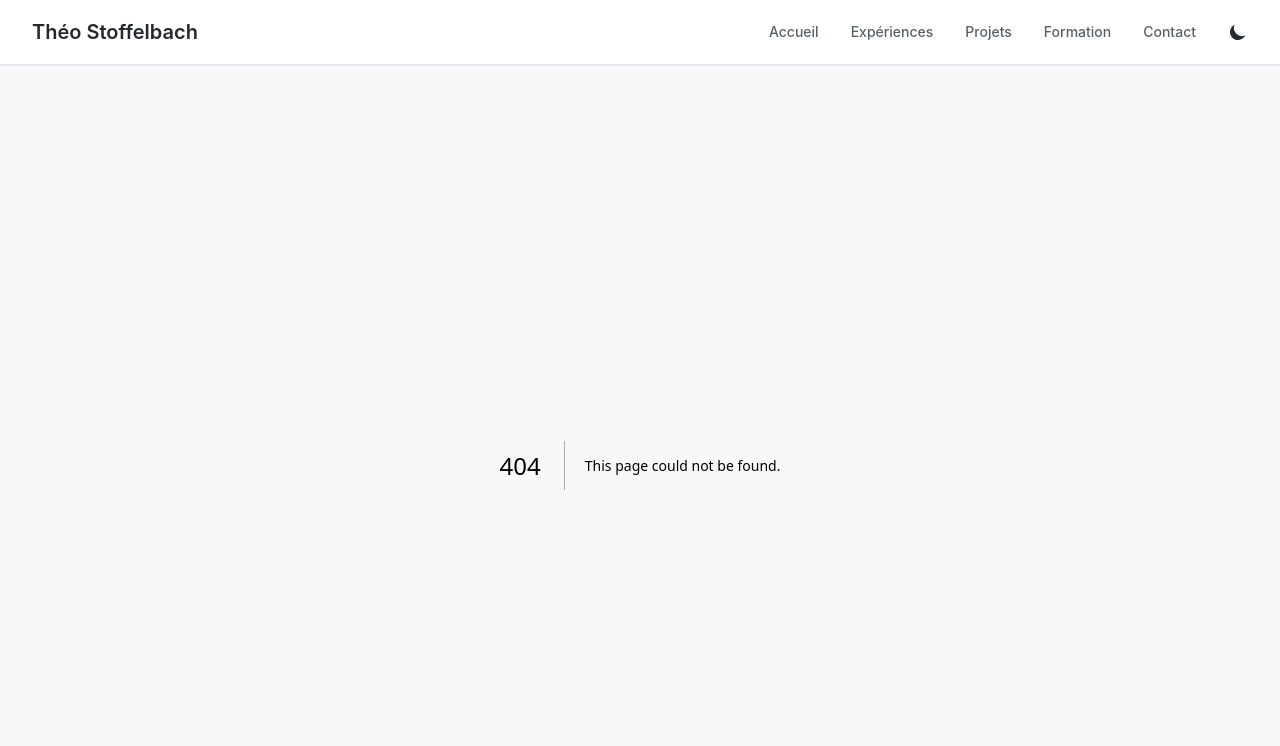
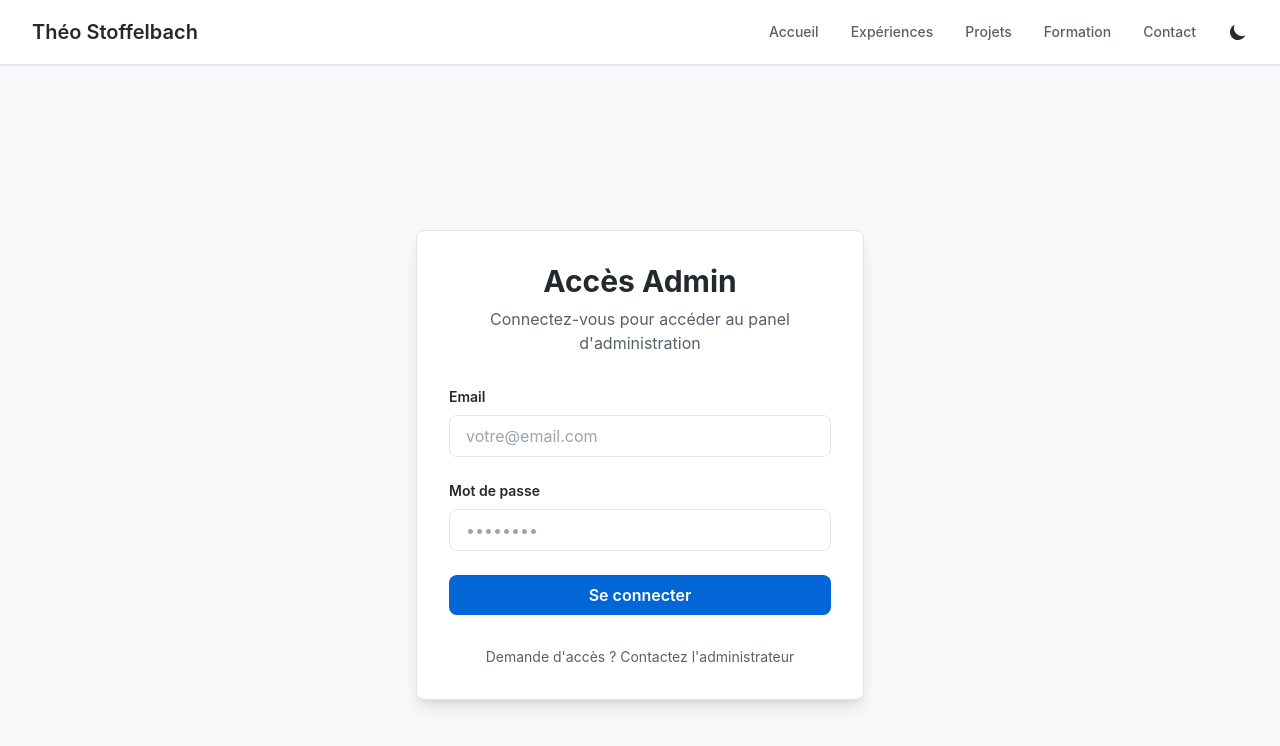
Before and after one commit to theo-stoffelbach/PorteFolio, a Next.js app: page /login in a window 1280 px wide. Before the commit this address had no page. Shown: the top 746 px of the page. Built offline with nearby package versions, Linux system fonts and the light colour scheme.

Commit message:
feat: Add admin authentication system
- Create login page with email/password form
- Implement authentication API endpoints (/api/auth/login, /api/auth/logout)
- Add middleware to protect /admin routes
- Use JWT cookies for session management
- Redirect unauthenticated users to login page

```diff
--- /dev/null
+++ b/app/api/auth/login/route.ts
@@ -0,0 +1,45 @@
+import { NextRequest, NextResponse } from "next/server";
+
+// Credentials par défaut - À modifier en production !
+const ADMIN_EMAIL = process.env.ADMIN_EMAIL || "admin@portfolio.com";
+const ADMIN_PASSWORD = process.env.ADMIN_PASSWORD || "admin123";
+
+export async function POST(request: NextRequest) {
+  try {
+    const body = await request.json();
+    const { email, password } = body;
+
+    // Vérification des credentials
+    if (email === ADMIN_EMAIL && password === ADMIN_PASSWORD) {
+      // Créer une réponse avec cookie de session
+      const response = NextResponse.json(
+        { message: "Connexion réussie" },
+        { status: 200 }
+      );
+
+      // Créer un token simple (en production, utiliser JWT)
+      const token = Buffer.from(`${email}:${Date.now()}`).toString("base64");
+
+      // Définir le cookie
+      response.cookies.set("admin_token", token, {
+        httpOnly: true,
+        secure: process.env.NODE_ENV === "production",
+        sameSite: "lax",
+        maxAge: 60 * 60 * 24 * 7, // 7 jours
+      });
+
+      return response;
+    }
+
+    return NextResponse.json(
+      { message: "Email ou mot de passe incorrect" },
+      { status: 401 }
+    );
+  } catch (error) {
+    console.error("Erreur lors de la connexion:", error);
+    return NextResponse.json(
+      { message: "Erreur serveur" },
+      { status: 500 }
+    );
+  }
+}
--- /dev/null
+++ b/app/api/auth/logout/route.ts
@@ -0,0 +1,16 @@
+import { NextRequest, NextResponse } from "next/server";
+
+export async function POST(request: NextRequest) {
+  const response = NextResponse.json(
+    { message: "Déconnexion réussie" },
+    { status: 200 }
+  );
+
+  // Supprimer le cookie
+  response.cookies.set("admin_token", "", {
+    httpOnly: true,
+    maxAge: 0,
+  });
+
+  return response;
+}
--- /dev/null
+++ b/app/login/page.tsx
@@ -0,0 +1,111 @@
+"use client";
+
+import { useState } from "react";
+import { useRouter } from "next/navigation";
+
+export default function LoginPage() {
+  const router = useRouter();
+  const [email, setEmail] = useState("");
+  const [password, setPassword] = useState("");
+  const [error, setError] = useState("");
+  const [loading, setLoading] = useState(false);
+
+  const handleLogin = async (e: React.FormEvent) => {
+    e.preventDefault();
+    setError("");
+    setLoading(true);
+
+    try {
+      const response = await fetch("/api/auth/login", {
+        method: "POST",
+        headers: {
+          "Content-Type": "application/json",
+        },
+        body: JSON.stringify({ email, password }),
+      });
+
+      const data = await response.json();
+
+      if (!response.ok) {
+        setError(data.message || "Erreur de connexion");
+        setLoading(false);
+        return;
+      }
+
+      // Redirection vers le panel admin
+      router.push("/admin");
+    } catch (err) {
+      setError("Une erreur est survenue");
+      setLoading(false);
+    }
+  };
+
+  return (
+    <div className="min-h-screen flex items-center justify-center bg-github-gray-light dark:bg-gray-900 px-4">
+      <div className="w-full max-w-md">
+        <div className="bg-white dark:bg-gray-800 border border-github-border dark:border-gray-700 rounded-lg p-8 shadow-lg">
+          <h1 className="text-3xl font-bold text-github-gray-dark dark:text-white mb-2 text-center">
+            Accès Admin
+          </h1>
+          <p className="text-github-gray dark:text-gray-400 text-center mb-8">
+            Connectez-vous pour accéder au panel d'administration
+          </p>
+
+          <form onSubmit={handleLogin} className="space-y-6">
+            {/* Email */}
+            <div>
+              <label htmlFor="email" className="block text-sm font-semibold text-github-gray-dark dark:text-white mb-2">
+                Email
+              </label>
+              <input
+                type="email"
+                id="email"
+                value={email}
+                onChange={(e) => setEmail(e.target.value)}
+                className="w-full px-4 py-2 border border-github-border dark:border-gray-600 rounded-lg bg-white dark:bg-gray-700 text-github-gray-dark dark:text-white focus:outline-none focus:ring-2 focus:ring-github-blue dark:focus:ring-blue-500"
+                placeholder="votre@email.com"
+                required
+              />
+            </div>
+
+            {/* Password */}
+            <div>
+              <label htmlFor="password" className="block text-sm font-semibold text-github-gray-dark dark:text-white mb-2">
+                Mot de passe
+              </label>
+              <input
+                type="password"
+                id="password"
+                value={password}
+                onChange={(e) => setPassword(e.target.value)}
+                className="w-full px-4 py-2 border border-github-border dark:border-gray-600 rounded-lg bg-white dark:bg-gray-700 text-github-gray-dark dark:text-white focus:outline-none focus:ring-2 focus:ring-github-blue dark:focus:ring-blue-500"
+                placeholder="••••••••"
+                required
+              />
+            </div>
+
+            {/* Error message */}
+            {error && (
+              <div className="p-4 bg-red-50 dark:bg-red-900 dark:bg-opacity-20 border border-red-200 dark:border-red-700 rounded-lg">
+                <p className="text-red-700 dark:text-red-400 text-sm">{error}</p>
+              </div>
+            )}
+
+            {/* Submit button */}
+            <button
+              type="submit"
+              disabled={loading}
+              className="w-full px-4 py-2 bg-github-blue text-white rounded-lg font-semibold hover:bg-blue-600 transition-colors disabled:opacity-50 disabled:cursor-not-allowed"
+            >
+              {loading ? "Connexion en cours..." : "Se connecter"}
+            </button>
+          </form>
+
+          <p className="text-center text-sm text-github-gray dark:text-gray-400 mt-8">
+            Demande d'accès ? Contactez l'administrateur
+          </p>
+        </div>
+      </div>
+    </div>
+  );
+}
```
Also changed, not shown: middleware.ts (added, +23 -0 lines).
